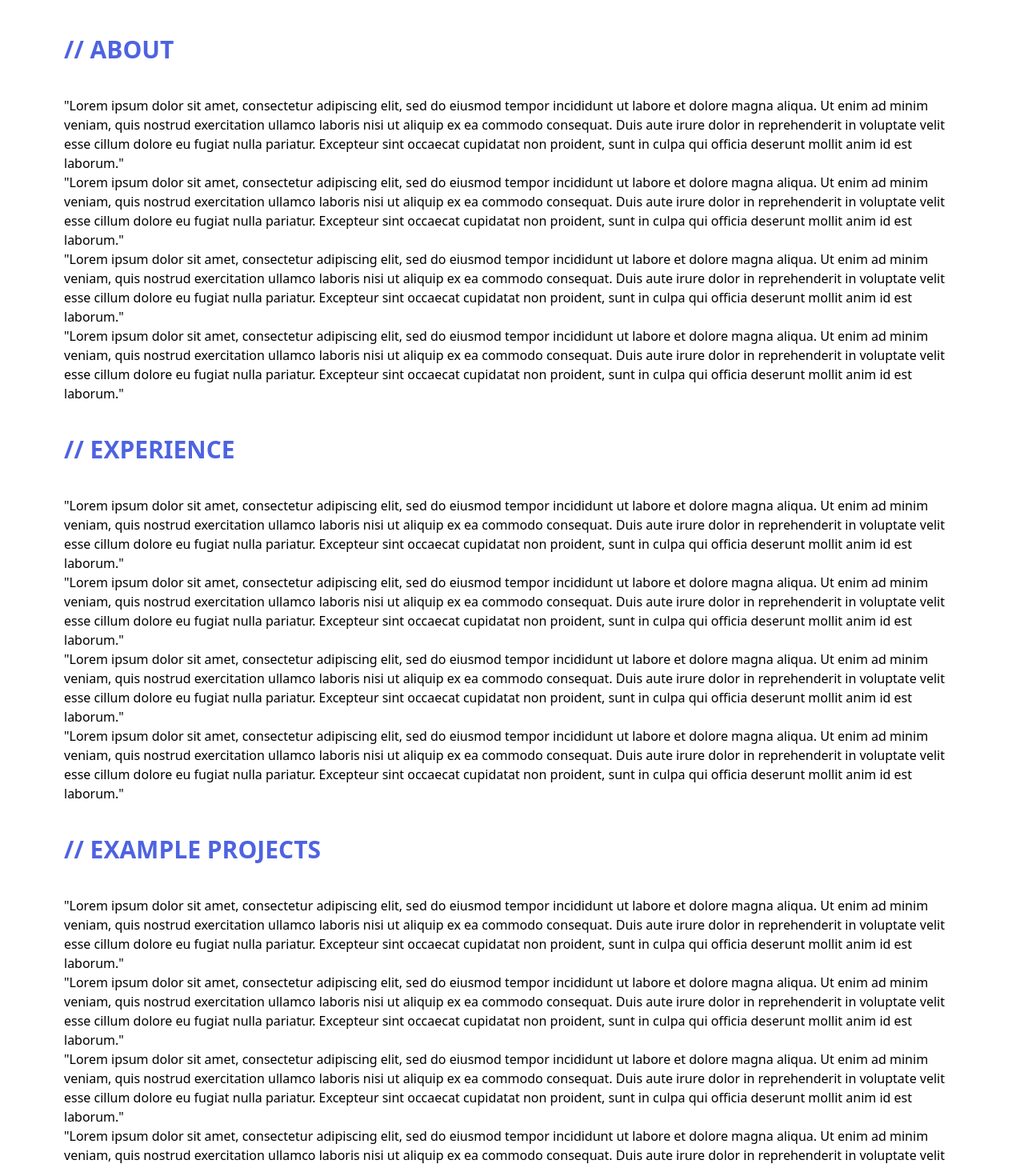
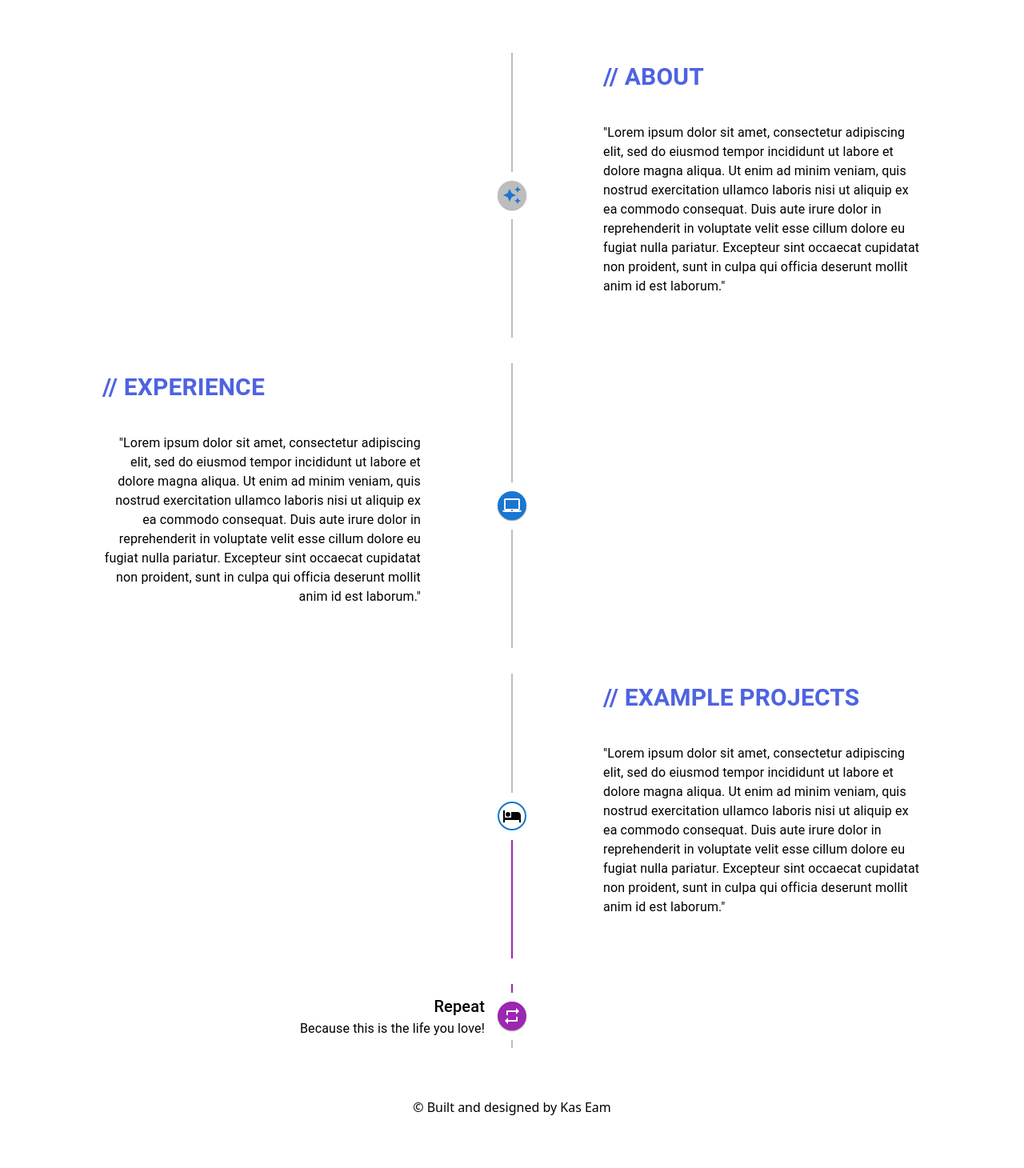
Before and after one commit to Kassandraeam/KassandraEam.github.io, a React (Create React App) app: page / in a window 1280 px wide. Shown: the part 780-2240 px from the top of the page at 80% size. After the commit the page ends 2176 px from the top, so only its background shows below. Built offline with nearby package versions, Linux system fonts and the light colour scheme; the HTML template or start-up script is replaced by a standard one.

Commit message:
Fixed the issue where body was appearing over the nav bar. Fixed it by setting the z-index of the navbar component.

```diff
--- a/src/App.jsx
+++ b/src/App.jsx
@@ -1,7 +1,7 @@
 import Navbar from "./components/Navbar/Navbar";
 import Hero from "./components/Hero/Hero";
-
 import About from "./components/About/About";
+import TimelineComponent from "./components/Timeline/Timeline";
 import Experience from "./components/Experience/Experience";
 import ExampleProjects from "./components/ExampleProjects/ExampleProjects";
 import Footer from "./components/Footer/Footer";
@@ -10,18 +10,19 @@ import Footer from "./components/Footer/Footer";
 
 function App() {
 
+
   return (
     <>
       <Navbar />
 
       <Hero />
 
-        <About/>
+      {/* <About />
 
       <Experience />
 
-      <ExampleProjects />
-
+      <ExampleProjects /> */}
+      <TimelineComponent/>
       <Footer />
 
 
--- a/src/components/About/About.jsx
+++ b/src/components/About/About.jsx
@@ -18,21 +18,9 @@ const About = () => {
 
             <div className='flex flex-col'>
 
-                    <p className='text-3xl font-semibold text-[#4E63E1ff] ml-20'>// ABOUT</p>
+                <p className='text-3xl font-semibold text-[#4E63E1ff] ml-20'>// ABOUT</p>
 
                 <div className='m-10'>
-
-                    <div className='flex flex-col mx-10'>
-                        <p>"Lorem ipsum dolor sit amet, consectetur adipiscing elit, sed do eiusmod tempor incididunt ut labore et dolore magna aliqua. Ut enim ad minim veniam, quis nostrud exercitation ullamco laboris nisi ut aliquip ex ea commodo consequat. Duis aute irure dolor in reprehenderit in voluptate velit esse cillum dolore eu fugiat nulla pariatur. Excepteur sint occaecat cupidatat non proident, sunt in culpa qui officia deserunt mollit anim id est laborum."</p>
-                    </div>
-
-                    <div className='flex flex-col mx-10'>
-                        <p>"Lorem ipsum dolor sit amet, consectetur adipiscing elit, sed do eiusmod tempor incididunt ut labore et dolore magna aliqua. Ut enim ad minim veniam, quis nostrud exercitation ullamco laboris nisi ut aliquip ex ea commodo consequat. Duis aute irure dolor in reprehenderit in voluptate velit esse cillum dolore eu fugiat nulla pariatur. Excepteur sint occaecat cupidatat non proident, sunt in culpa qui officia deserunt mollit anim id est laborum."</p>
-                    </div>
-
-                    <div className='flex flex-col mx-10'>
-                        <p>"Lorem ipsum dolor sit amet, consectetur adipiscing elit, sed do eiusmod tempor incididunt ut labore et dolore magna aliqua. Ut enim ad minim veniam, quis nostrud exercitation ullamco laboris nisi ut aliquip ex ea commodo consequat. Duis aute irure dolor in reprehenderit in voluptate velit esse cillum dolore eu fugiat nulla pariatur. Excepteur sint occaecat cupidatat non proident, sunt in culpa qui officia deserunt mollit anim id est laborum."</p>
-                    </div>
 
                     <div className='flex flex-col mx-10'>
                         <p>"Lorem ipsum dolor sit amet, consectetur adipiscing elit, sed do eiusmod tempor incididunt ut labore et dolore magna aliqua. Ut enim ad minim veniam, quis nostrud exercitation ullamco laboris nisi ut aliquip ex ea commodo consequat. Duis aute irure dolor in reprehenderit in voluptate velit esse cillum dolore eu fugiat nulla pariatur. Excepteur sint occaecat cupidatat non proident, sunt in culpa qui officia deserunt mollit anim id est laborum."</p>
--- a/src/components/ExampleProjects/ExampleProjects.jsx
+++ b/src/components/ExampleProjects/ExampleProjects.jsx
@@ -13,19 +13,6 @@ const ExampleProjects = () => {
                     <div className='flex flex-col mx-10'>
                         <p>"Lorem ipsum dolor sit amet, consectetur adipiscing elit, sed do eiusmod tempor incididunt ut labore et dolore magna aliqua. Ut enim ad minim veniam, quis nostrud exercitation ullamco laboris nisi ut aliquip ex ea commodo consequat. Duis aute irure dolor in reprehenderit in voluptate velit esse cillum dolore eu fugiat nulla pariatur. Excepteur sint occaecat cupidatat non proident, sunt in culpa qui officia deserunt mollit anim id est laborum."</p>
                     </div>
-
-                    <div className='flex flex-col mx-10'>
-                        <p>"Lorem ipsum dolor sit amet, consectetur adipiscing elit, sed do eiusmod tempor incididunt ut labore et dolore magna aliqua. Ut enim ad minim veniam, quis nostrud exercitation ullamco laboris nisi ut aliquip ex ea commodo consequat. Duis aute irure dolor in reprehenderit in voluptate velit esse cillum dolore eu fugiat nulla pariatur. Excepteur sint occaecat cupidatat non proident, sunt in culpa qui officia deserunt mollit anim id est laborum."</p>
-                    </div>
-
-                    <div className='flex flex-col mx-10'>
-                        <p>"Lorem ipsum dolor sit amet, consectetur adipiscing elit, sed do eiusmod tempor incididunt ut labore et dolore magna aliqua. Ut enim ad minim veniam, quis nostrud exercitation ullamco laboris nisi ut aliquip ex ea commodo consequat. Duis aute irure dolor in reprehenderit in voluptate velit esse cillum dolore eu fugiat nulla pariatur. Excepteur sint occaecat cupidatat non proident, sunt in culpa qui officia deserunt mollit anim id est laborum."</p>
-                    </div>
-
-                    <div className='flex flex-col mx-10'>
-                        <p>"Lorem ipsum dolor sit amet, consectetur adipiscing elit, sed do eiusmod tempor incididunt ut labore et dolore magna aliqua. Ut enim ad minim veniam, quis nostrud exercitation ullamco laboris nisi ut aliquip ex ea commodo consequat. Duis aute irure dolor in reprehenderit in voluptate velit esse cillum dolore eu fugiat nulla pariatur. Excepteur sint occaecat cupidatat non proident, sunt in culpa qui officia deserunt mollit anim id est laborum."</p>
-                    </div>
-
                 </div>
 
             </div>
--- a/src/components/Experience/Experience.jsx
+++ b/src/components/Experience/Experience.jsx
@@ -3,28 +3,16 @@ import React from 'react'
 const Experience = () => {
     return (
         <>
+            <p className='text-3xl font-semibold text-[#4E63E1ff] ml-20 flex justify-start'>// EXPERIENCE</p>
 
             <div className='flex flex-col'>
-                <p className='text-3xl font-semibold text-[#4E63E1ff] ml-20'>// EXPERIENCE</p>
+
 
                 <div className='m-10'>
 
                     <div className='flex flex-col mx-10'>
                         <p>"Lorem ipsum dolor sit amet, consectetur adipiscing elit, sed do eiusmod tempor incididunt ut labore et dolore magna aliqua. Ut enim ad minim veniam, quis nostrud exercitation ullamco laboris nisi ut aliquip ex ea commodo consequat. Duis aute irure dolor in reprehenderit in voluptate velit esse cillum dolore eu fugiat nulla pariatur. Excepteur sint occaecat cupidatat non proident, sunt in culpa qui officia deserunt mollit anim id est laborum."</p>
                     </div>
-
-                    <div className='flex flex-col mx-10'>
-                        <p>"Lorem ipsum dolor sit amet, consectetur adipiscing elit, sed do eiusmod tempor incididunt ut labore et dolore magna aliqua. Ut enim ad minim veniam, quis nostrud exercitation ullamco laboris nisi ut aliquip ex ea commodo consequat. Duis aute irure dolor in reprehenderit in voluptate velit esse cillum dolore eu fugiat nulla pariatur. Excepteur sint occaecat cupidatat non proident, sunt in culpa qui officia deserunt mollit anim id est laborum."</p>
-                    </div>
-
-                    <div className='flex flex-col mx-10'>
-                        <p>"Lorem ipsum dolor sit amet, consectetur adipiscing elit, sed do eiusmod tempor incididunt ut labore et dolore magna aliqua. Ut enim ad minim veniam, quis nostrud exercitation ullamco laboris nisi ut aliquip ex ea commodo consequat. Duis aute irure dolor in reprehenderit in voluptate velit esse cillum dolore eu fugiat nulla pariatur. Excepteur sint occaecat cupidatat non proident, sunt in culpa qui officia deserunt mollit anim id est laborum."</p>
-                    </div>
-
-                    <div className='flex flex-col mx-10'>
-                        <p>"Lorem ipsum dolor sit amet, consectetur adipiscing elit, sed do eiusmod tempor incididunt ut labore et dolore magna aliqua. Ut enim ad minim veniam, quis nostrud exercitation ullamco laboris nisi ut aliquip ex ea commodo consequat. Duis aute irure dolor in reprehenderit in voluptate velit esse cillum dolore eu fugiat nulla pariatur. Excepteur sint occaecat cupidatat non proident, sunt in culpa qui officia deserunt mollit anim id est laborum."</p>
-                    </div>
-
                 </div>
             </div>
 
--- a/src/components/Navbar/Navbar.jsx
+++ b/src/components/Navbar/Navbar.jsx
@@ -1,4 +1,5 @@
 import React, { useState } from 'react'
+import './Navbar.css'
 
 import { MenuIcon, XIcon } from '@heroicons/react/outline'
 import { mail, MailIcon } from '@heroicons/react/solid'
@@ -23,7 +24,7 @@ const Navbar = () => {
     }
 
     return (
-        <div>
+        <div className='nav'>
             <div>
             </div>
             <div className="w-screen h-[80px] bg-zinc-200 fixed drop-shadlow-lg">
--- a/src/components/Timeline/Timeline.jsx
+++ b/src/components/Timeline/Timeline.jsx
@@ -1,95 +1,104 @@
-import React, { useEffect, useRef, useState } from "react";
+import React from 'react'
+import Timeline from '@mui/lab/Timeline';
+import TimelineItem from '@mui/lab/TimelineItem';
+import TimelineSeparator from '@mui/lab/TimelineSeparator';
+import TimelineConnector from '@mui/lab/TimelineConnector';
+import TimelineContent from '@mui/lab/TimelineContent';
+import TimelineOppositeContent from '@mui/lab/TimelineOppositeContent';
+import TimelineDot from '@mui/lab/TimelineDot';
+import AddAlarmIcon from '@mui/icons-material/AddAlarm';
+import LaptopMacIcon from '@mui/icons-material/LaptopMac';
+import HotelIcon from '@mui/icons-material/Hotel';
+import RepeatIcon from '@mui/icons-material/Repeat';
+import Typography from '@mui/material/Typography';
 
-import TimelineObserver from "react-timeline-animation";
-import { fireConfetti } from "./confetti";
 
-import "./styles.css";
+import AutoAwesomeIcon from '@mui/icons-material/AutoAwesome';
 
-const Timeline = ({ setObserver, callback }) => {
-  const [message1, setMessage1] = useState("");
-  const [message2, setMessage2] = useState("");
-  const [message3, setMessage3] = useState("");
 
-  const timeline1 = useRef(null);
-  const timeline2 = useRef(null);
-  const timeline3 = useRef(null);
-  const circle1 = useRef(null);
-  const circle2 = useRef(null);
-  const circle3 = useRef(null);
 
-  const someCallback = () => {
-    setMessage1("Step one");
-    callback();
-  };
+import About from '../About/About';
+import Experience from '../Experience/Experience';
+import ExampleProjects from '../ExampleProjects/ExampleProjects';
 
-  const someCallback2 = () => {
-    setMessage2("Step two");
-  };
 
-  const someCallback3 = () => {
-    setMessage3("Finish");
-    fireConfetti();
-  };
+const TimelineComponent = () => {
+  return (
+    <Timeline position="alternate">
+      <TimelineItem>
+        <TimelineOppositeContent
+          sx={{ m: 'auto 0' }}
+          align="right"
+          variant="body2"
+          color="text.secondary"
+        >
 
-  useEffect(() => {
-    setObserver(timeline1.current);
-    setObserver(timeline2.current);
-    setObserver(timeline3.current);
-    setObserver(circle1.current, someCallback);
-    setObserver(circle2.current, someCallback2);
-    setObserver(circle3.current, someCallback3);
-  }, []);
+        </TimelineOppositeContent>
+        <TimelineSeparator>
+          <TimelineConnector />
+          <TimelineDot>
+            <AutoAwesomeIcon color="primary" />
+          </TimelineDot>
+          <TimelineConnector />
+        </TimelineSeparator>
+        <TimelineContent sx={{ py: '12px', px: 2 }}>
+          <Typography variant="h6" component="span">
+          </Typography>
+          <About />
+        </TimelineContent>
+      </TimelineItem>
+      <TimelineItem>
+        <TimelineOppositeContent
+          sx={{ m: 'auto 0' }}
+          variant="body2"
+          color="text.secondary"
+        >
 
-  return (
-    <div className="wrapper">
-      <div id="timeline1" ref={timeline1} className="timeline" />
-      <div className="circleWrapper">
-        <div id="circle1" ref={circle1} className="circle">
-          1
-        </div>
-        <div className="message">{message1}</div>
-      </div>
-      <div id="timeline2" ref={timeline2} className="timeline" />
-      <div className="circleWrapper">
-        <div id="circle2" ref={circle2} className="circle">
-          2
-        </div>
-        <div className="message">{message2}</div>
-      </div>
-      <div id="timeline3" ref={timeline3} className="timeline" />
-      <div className="circleWrapper">
-        <div id="circle3" ref={circle3} className="circle">
-          3
-        </div>
-        <div className="message">{message3}</div>
-      </div>
-    </div>
-  );
-};
-
-export default function App() {
-  const [message, setMessage] = useState("");
-
-  const onCallback = () => {
-    console.log("awesome");
-  };
-
-  return (
-    <div className="App">
-      <h1>react-scroll-animation component</h1>
-      <div className="stub1">⬇️ scroll to start ⬇️</div>
-      <TimelineObserver
-        initialColor="#e5e5e5"
-        fillColor="black"
-        handleObserve={(setObserver) => (
-          <Timeline
-            callback={onCallback}
-            className="timeline"
-            setObserver={setObserver}
-          />
-        )}
-      />
-      <div className="stub2">{message}</div>
-    </div>
+        </TimelineOppositeContent>
+        <TimelineSeparator>
+          <TimelineConnector />
+          <TimelineDot color="primary">
+            <LaptopMacIcon />
+          </TimelineDot>
+          <TimelineConnector />
+        </TimelineSeparator>
+        <TimelineContent sx={{ py: '12px', px: 2 }}>
+          <Typography variant="h6" component="span">
+          </Typography>
+          <Experience />
+        </TimelineContent>
+      </TimelineItem>
+      <TimelineItem>
+        <TimelineSeparator>
+          <TimelineConnector />
+          <TimelineDot color="primary" variant="outlined">
+            <HotelIcon />
+          </TimelineDot>
+          <TimelineConnector sx={{ bgcolor: 'secondary.main' }} />
+        </TimelineSeparator>
+        <TimelineContent sx={{ py: '12px', px: 2 }}>
+          <Typography variant="h6" component="span">
+          </Typography>
+          <ExampleProjects />
+        </TimelineContent>
+      </TimelineItem>
+      <TimelineItem>
+        <TimelineSeparator>
+          <TimelineConnector sx={{ bgcolor: 'secondary.main' }} />
+          <TimelineDot color="secondary">
+            <RepeatIcon />
+          </TimelineDot>
+          <TimelineConnector />
+        </TimelineSeparator>
+        <TimelineContent sx={{ py: '12px', px: 2 }}>
+          <Typography variant="h6" component="span">
+            Repeat
+          </Typography>
+          <Typography>Because this is the life you love!</Typography>
+        </TimelineContent>
+      </TimelineItem>
+    </Timeline>
   );
 }
+
+export default TimelineComponent
--- a/src/index.css
+++ b/src/index.css
@@ -1,10 +1,6 @@
 @tailwind base;
 @tailwind components;
 @tailwind utilities;
-
-body {
-
-}
 
 
 
```
Also changed, not shown: package.json (+7 -1 lines), src/components/Navbar/Navbar.css (added, +13 -0 lines), src/components/Timeline/Timeline.css (+46 -0 lines), 1 other file (tests, documents, lock files or other folders).
